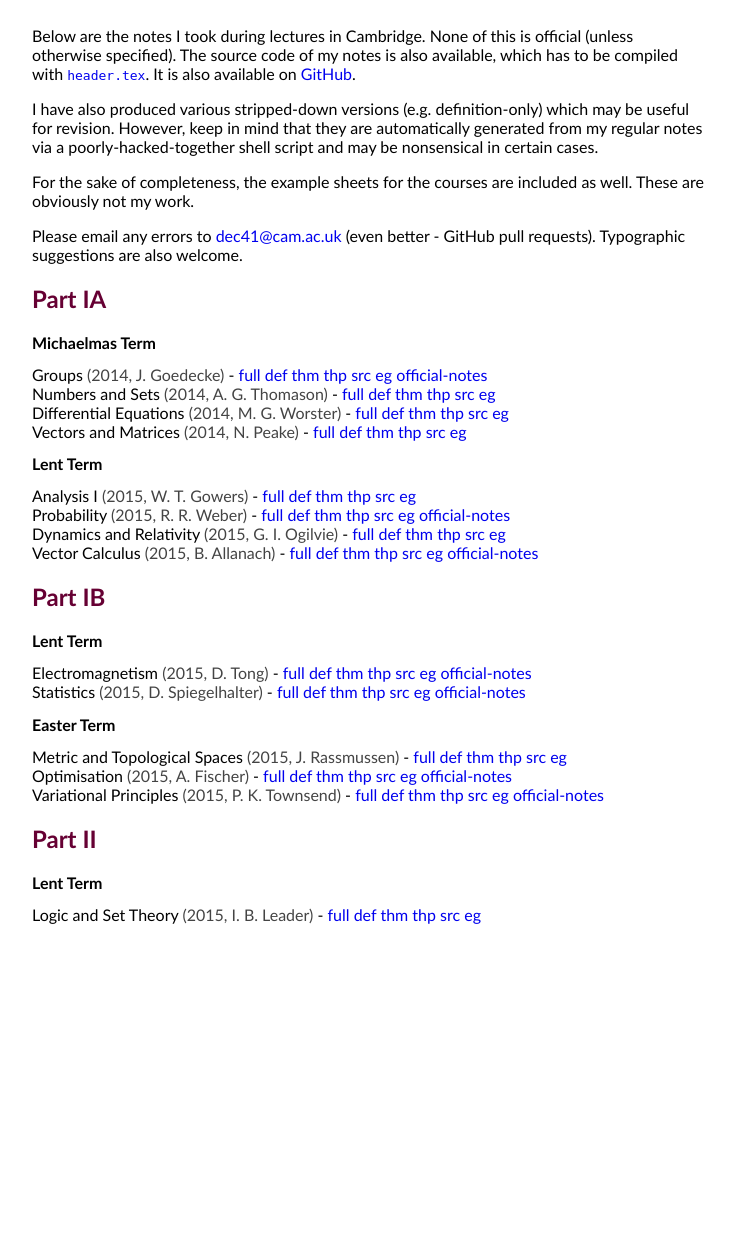
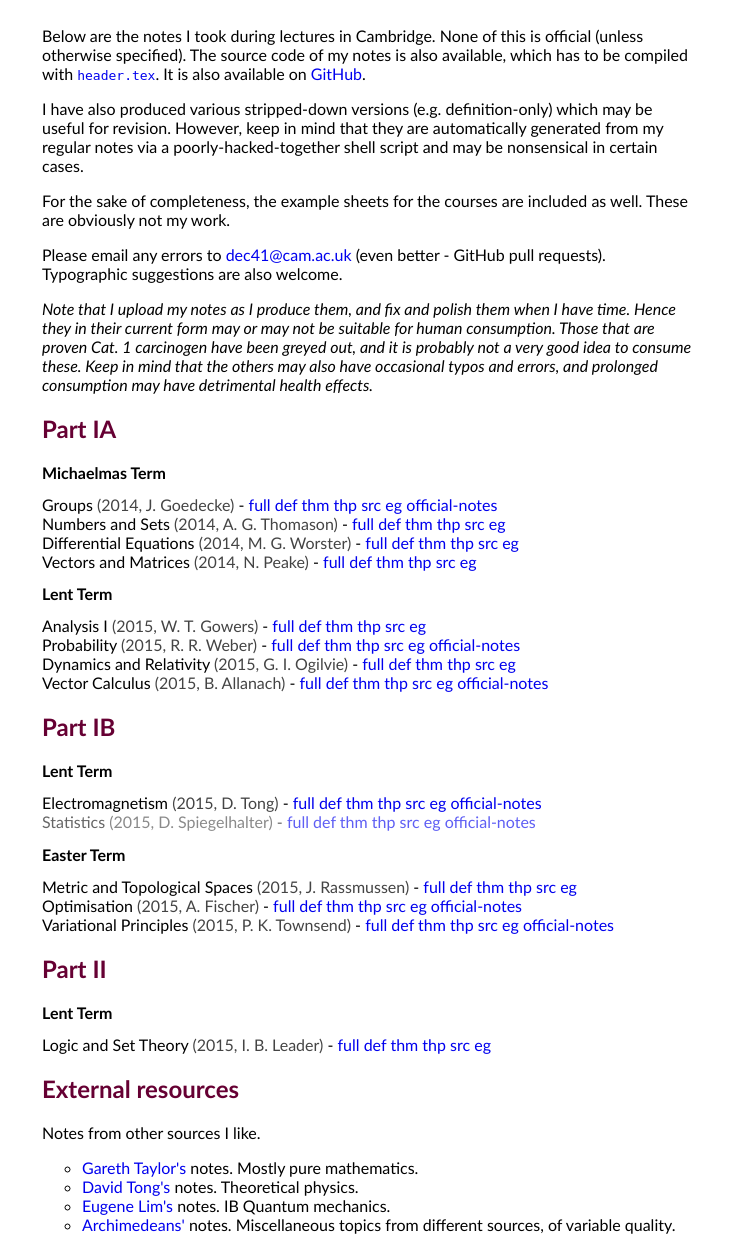
Before and after one commit to dalcde/srcf-web, a PHP site: page / in a window 1280 px wide. Shown: the part 37-1297 px from the top of the page, without its empty margins (272-1007 px from the left). Before the commit the page ends 961 px from the top, so only its background shows below. Run offline with PHP 8.4, Linux system fonts and the light colour scheme.

Commit message:
Added status

```diff
--- a/index.php
+++ b/index.php
@@ -10,6 +10,8 @@ include "header.php"?>
 
 <p>Please email any errors to <a href="mailto:dec41@cam.ac.uk">dec41@cam.ac.uk</a> (even better - GitHub pull requests). Typographic suggestions are also welcome.</p>
 
+<p><em>Note that I upload my notes as I produce them, and fix and polish them when I have time. Hence they in their current form may or may not be suitable for human consumption. Those that are proven Cat. 1 carcinogen have been greyed out, and it is probably not a very good idea to consume these. Keep in mind that the others may also have occasional typos and errors, and prolonged consumption may have detrimental health effects.</em></p>
+
 <?php
 $SUBJECTS = array(
     "IA" => array(
@@ -18,25 +20,29 @@ $SUBJECTS = array(
                 "lecturer" => "J. Goedecke",
                 "year" => 2014,
                 "eg" => True,
-                "official" => "http://www.dpmms.cam.ac.uk/~jg352/pdf/GroupsNotes.pdf"
+                "official" => "http://www.dpmms.cam.ac.uk/~jg352/pdf/GroupsNotes.pdf",
+                "ready" => True
             ),
             "Numbers and Sets" => array(
                 "lecturer" => "A. G. Thomason",
                 "year" => 2014,
                 "eg" => True,
-                "official" => null
+                "official" => null,
+                "ready" => True
             ),
             "Differential Equations" => array(
                 "lecturer" => "M. G. Worster",
                 "year" => 2014,
                 "eg" => True,
-                "official" => null
+                "official" => null,
+                "ready" => True
             ),
             "Vectors and Matrices" => array(
                 "lecturer" => "N. Peake",
                 "year" => 2014,
                 "eg" => True,
-                "official" => null
+                "official" => null,
+                "ready" => True
             )
         ),
         "Lent" => array(
@@ -44,25 +50,29 @@ $SUBJECTS = array(
                 "lecturer" => "W. T. Gowers",
                 "year" => 2015,
                 "eg" => True,
-                "official" => null
+                "official" => null,
+                "ready" => True
             ),
             "Probability" => array(
                 "lecturer" => "R. R. Weber",
                 "year" => 2015,
                 "eg" => True,
-                "official" => "http://www.statslab.cam.ac.uk/~rrw1/prob/index.html"
+                "official" => "http://www.statslab.cam.ac.uk/~rrw1/prob/index.html",
+                "ready" => True
             ),
             "Dynamics and Relativity" => array(
                 "lecturer" => "G. I. Ogilvie",
                 "year" => 2015,
                 "eg" => True,
-                "official" => null
+                "official" => null,
+                "ready" => True
             ),
             "Vector Calculus" => array(
                 "lecturer" => "B. Allanach",
                 "year" => 2015,
                 "eg" => True,
-                "official" => "http://users.hepforge.org/~allanach/teaching.html"
+                "official" => "http://users.hepforge.org/~allanach/teaching.html",
+                "ready" => True
             )
         )
     ),
@@ -72,31 +82,36 @@ $SUBJECTS = array(
 #                "lecturer" => "",
 #                "year" => 2015,
 #                "eg" => False,
-#                "official" => null
+#                "official" => null,
+#                "ready" => False
 #            ),
 #            "Linear Algebra" => array(
 #                "lecturer" => "",
 #                "year" => 2015,
 #                "eg" => False,
-#                "official" => null
+#                "official" => null,
+#                "ready" => False
 #            ),
 #            "Quantum Mechanics" => array(
 #                "lecturer" => "",
 #                "year" => 2015,
 #                "eg" => False,
-#                "official" => null
+#                "official" => null,
+#                "ready" => False
 #            ),
 #            "Markov Chains" => array(
 #                "lecturer" => "",
 #                "year" => 2015,
 #                "eg" => False,
-#                "official" => null
+#                "official" => null,
+#                "ready" => False
 #            ),
 #            "Methods" => array(
 #                "lecturer" => "",
 #                "year" => 2015,
 #                "eg" => False,
-#                "official" => null
+#                "official" => null,
+#                "ready" => False
 #            )
 #        ),
         "Lent" => array(
@@ -104,13 +119,15 @@ $SUBJECTS = array(
                 "lecturer" => "D. Tong",
                 "year" => 2015,
                 "eg" => True,
-                "official" => "http://www.damtp.cam.ac.uk/user/tong/em.html"
+                "official" => "http://www.damtp.cam.ac.uk/user/tong/justem.html",
+                "ready" => True
             ),
             "Statistics" => array(
                 "lecturer" => "D. Spiegelhalter",
                 "year" => 2015,
                 "eg" => True,
-                "official" => "http://www.statslab.cam.ac.uk/Dept/People/djsteaching/teaching15.html"
+                "official" => "http://www.statslab.cam.ac.uk/Dept/People/djsteaching/teaching15.html",
+                "ready" => False
             )
         ),
         "Easter" => array(
@@ -118,19 +135,22 @@ $SUBJECTS = array(
                 "lecturer" => "J. Rassmussen",
                 "year" => 2015,
                 "eg" => True,
-                "official" => null
+                "official" => null,
+                "ready" => True
             ),
             "Optimisation" => array(
                 "lecturer" => "A. Fischer",
                 "year" => 2015,
                 "eg" => True,
-                "official" => "http://www.statslab.cam.ac.uk/~ff271/teaching/opt/"
+                "official" => "http://www.statslab.cam.ac.uk/~ff271/teaching/opt/",
+                "ready" => True
             ),
             "Variational Principles" => array(
                 "lecturer" => "P. K. Townsend",
                 "year" => 2015,
                 "eg" => True,
-                "official" => "http://www.damtp.cam.ac.uk/user/examples/B6La.pdf"
+                "official" => "http://www.damtp.cam.ac.uk/user/examples/B6La.pdf",
+                "ready" => True
             )
         )
     ),
@@ -140,7 +160,8 @@ $SUBJECTS = array(
                 "lecturer" => "I. B. Leader",
                 "year" => 2015,
                 "eg" => True,
-                "official" => null
+                "official" => null,
+                "ready" => True
             )
         )
     )
@@ -163,10 +184,11 @@ foreach ($SUBJECTS as $part => $terms) {
         foreach ($courses as $course => $details ) {
             $year = $details["year"];
             $lecturer = $details["lecturer"];
+            $style = $details["ready"] ? "notes-item" : "notes-item notes-item-unready";
 
             $term_str = $part."_".substr($term, 0, 1);
 
-            echo "<span class='notes-item'>$course <span class='notes-additional'>($year, $lecturer)</span> -&nbsp;";
+            echo "<span class='$style'>$course <span class='notes-additional'>($year, $lecturer)</span> -&nbsp;";
 
             $course = strtolower($course);
             $course = str_replace(" ", "_", $course);
@@ -198,5 +220,15 @@ foreach ($SUBJECTS as $part => $terms) {
     echo "</section>";
 }
 ?>
+<section>
+<h1>External resources</h1>
+<p>Notes from other sources I like.</p>
+<ul>
+  <li><a href="http://tartarus.org/gareth/maths/notes/">Gareth Taylor's</a> notes. Mostly pure mathematics.</a></li>
+  <li><a href="http://www.damtp.cam.ac.uk/user/tong/teaching.html">David Tong's</a> notes. Theoretical physics.</a></li>
+  <li><a href="http://www.damtp.cam.ac.uk/user/eal40/teach/QM2012/QMroot.html">Eugene Lim's</a> notes. IB Quantum mechanics.</a></li>
+  <li><a href="http://www.archim.org.uk/notes.php">Archimedeans'</a> notes. Miscellaneous topics from different sources, of variable quality.</a></li>
+</ul>
+</section>
 
 <?php include "footer.php"?>
--- a/style.css
+++ b/style.css
@@ -8,6 +8,10 @@ header {
     text-align: center;
     width: 100%;
     border-bottom: thin solid #ddd;
+}
+
+ul {
+    list-style: circle;
 }
 
 #header-content {
@@ -34,6 +38,7 @@ header {
     margin: 0 auto;
     max-width: 42em;
     width: 100%;
+    box-sizing: border-box;
 }
 
 #main h1 {
@@ -62,6 +67,22 @@ header {
 
 #main span.notes-additional {
     color: #444;
+}
+
+#main span.notes-item-unready {
+    color: #666;
+}
+
+#main span.notes-item-unready a {
+    color: #5f5ff4;
+}
+
+#main span.notes-item-unready a:visited {
+    color: #946fb6;
+}
+
+#main span.notes-item-unready span.notes-additional {
+    color: #8a8a8a;
 }
 
 #main a.hidden, #main a.hidden:hover {
```
